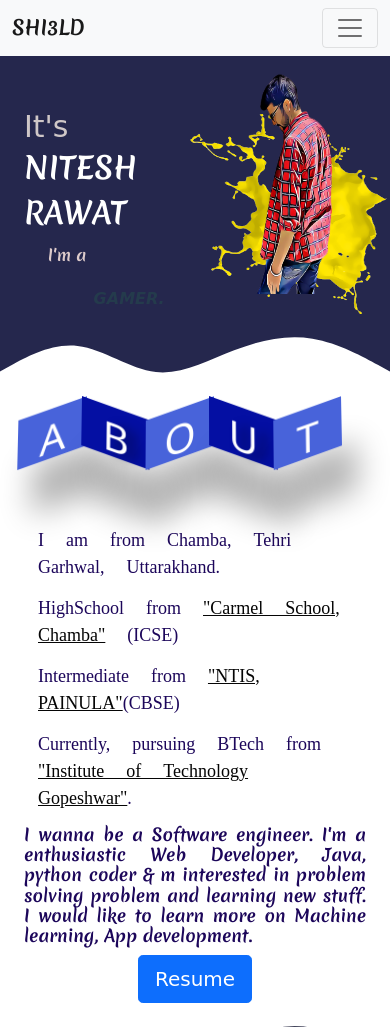
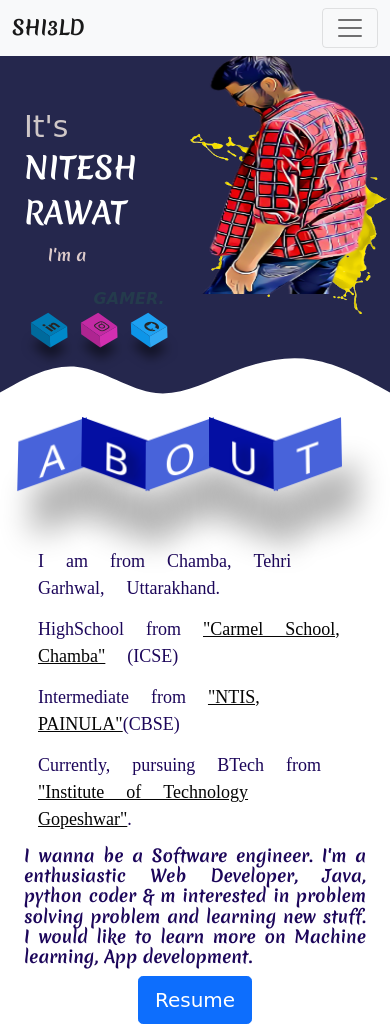
Before and after one commit to NITESH-8/nitesh-8.github.io, a plain HTML site: page index.html in a window 390 px wide. Shown: the top 1027 px of the page. Drawn offline with nearby package versions, Linux system fonts and the light colour scheme; a web font is replaced by a local one.

Commit message:
add: social media for small device

```diff
--- a/index.html
+++ b/index.html
@@ -92,20 +92,20 @@
 
         <div class="social-media">
           <ul>
-            <li>
-              <a class="social-media-a" href="#"><i class="fab fa-linkedin-in"></i></a>
+            <li class="social-media-li">
+              <a class="social-media-a" href="https://www.linkedin.com/in/nitesh-rawat-7b6527168"><i class="fab fa-linkedin-in"></i></a>
             </li>
-            <li>
-              <a class="social-media-a" href="#"><i class="fab fa-facebook-f"></i></a>
+            <li  class="social-media-li">
+              <a class="social-media-a" href="https://www.facebook.com/profile.php?id=100009232396833"><i class="fab fa-facebook-f"></i></a>
             </li>
-            <li>
-              <a class="social-media-a" href="#"><i class="fab fa-instagram"></i></a>
+            <li class="social-media-li">
+              <a class="social-media-a" href="https://www.instagram.com/_nitesh_rawat/"><i class="fab fa-instagram"></i></a>
             </li>
-            <li>
-              <a class="social-media-a" href="#"><i class="fab fa-github"></i></a>
+            <li class="social-media-li">
+              <a class="social-media-a" href="https://github.com/NITESH-8"><i class="fab fa-github"></i></a>
             </li>
-            <li>
-              <a class="social-media-a" href="#"><i class="fab fa-steam"></i></a>
+            <li class="social-media-li">
+              <a class="social-media-a" href="https://steamcommunity.com/id/SHIELDNIT"><i class="fab fa-steam"></i></a>
             </li>
           </ul>
         </div>
@@ -113,7 +113,7 @@
       <div class="col-3 top-right">
         <img class="yellow" src="yellow.png " alt="" />
 
-        <img class="mypic" src="nitesh.png " alt="" />
+        <img class="mypic" src="nitesh1.png " alt="" />
       </div>
     </div>
     <!-- <img src=".." alt="" /> -->
@@ -549,16 +549,16 @@
             <a class="footer-social-a" href="#"><i class="fab fa-linkedin-in"></i></a>
           </li>
           <li>
-            <a class="footer-social-a" href="#"><i class="fab fa-facebook-f"></i></a>
+            <a class="footer-social-a" href="https://www.facebook.com/profile.php?id=100009232396833"><i class="fab fa-facebook-f"></i></a>
           </li>
           <li>
             <a class="footer-social-a" href="#"><i class="fab fa-instagram"></i></a>
           </li>
           <li>
-            <a class="footer-social-a" href="#"><i class="fab fa-twitter"></i></a>
+            <a class="footer-social-a" href="#"><i class="fab fa-steam"></i></a>
           </li>
           <li>
-            <a class="footer-social-a" href="#"><i class="fab fa-youtube"></i></a>
+            <a class="footer-social-a" href="#"><i class="fab fa-github"></i></a>
           </li>
         </ul>
       </div>
--- a/style.css
+++ b/style.css
@@ -286,12 +286,11 @@ body {
 
 .mypic {
   position: absolute;
-  left: 53%;
-  transform: translateX(-325px);
-
-  width: 563px;
-  height: 600px;
-  z-index: 1;
+    left: 50%;
+    transform: translateX(-150px);
+    width: 300px;
+    height: 595px;
+    z-index: 1;
 }
 .desc {
   color: rgb(28, 6, 90);
@@ -852,6 +851,8 @@ li:nth-child(5) .social-media-a:after {
 li:hover .fab {
   color: #fff;
 }
+
+/* TODO social media a */
 .social-media-a {
   position: relative;
   display: block;
@@ -862,6 +863,8 @@ li:hover .fab {
   transform: perspective(1000px) rotate(-30deg) skew(25deg) translate(0, 0);
   transition: 0.5s;
 }
+/* TODO social a::before */
+
 .social-media-a:before {
   top: 10px;
   left: -20px;
@@ -869,6 +872,7 @@ li:hover .fab {
   width: 20px;
   transform: rotate(0deg) skewY(-45deg);
 }
+/* TODO social a::after */
 .social-media-a:after {
   bottom: -20px;
   left: -10px;
@@ -943,7 +947,7 @@ li:nth-child(4) .footer-social-a {
 }
 
 li:nth-child(5) .footer-social-a {
-  background-color: #f00;
+  background-color: rgb(147, 146, 228);
 }
 
 li:hover .fab {
@@ -1034,8 +1038,28 @@ li:hover .fab {
     font-size: 20px;
   }
   .social-media-a {
-    display: none;
+    width: 22px;
+    height: 23px;
+
   }
+
+  .social-media-a:before {
+    top: 6px;
+    left: -12px;
+    height: 22px;
+    width: 12px;
+  }
+  .fab{
+    line-height: 28px;
+    font-size: 14px;
+  }
+  .social-media-a:after {
+    bottom: -10px;
+    left: -5px;
+    height: 12px;
+    width: 22px;
+  }
+
   .mypic {
     transform: translateX(-170px);
     width: 340px;
@@ -1088,6 +1112,12 @@ li:hover .fab {
   }
   .project-outside {
     flex-direction: column;
+  }
+  .social-media-li:nth-child(2){
+    display: none;
+  }
+  .social-media-li:nth-child(5){
+    display: none;
   }
   .project-img {
     height: 50%;
@@ -1198,6 +1228,33 @@ li:hover .fab {
   .projects {
     width: 100%;
   }
+  .social-media-a {
+    width: 20px;
+    height: 21px;
+
+  }
+  .social-media li {
+    list-style: none;
+    margin: 0 15px;
+    /* margin-top: 50px; */
+  }
+
+  .social-media-a:before {
+    top: 5px;
+    left: -10px;
+    height: 21px;
+    width: 10px;
+}
+  .fab{
+    line-height: 20px;
+    font-size: 12px;
+  }
+  .social-media-a:after {
+    bottom: -10px;
+    left: -5px;
+    height: 10px;
+    width: 20px;}
+
   .project-img {
     height: 180px;
     width: 85%;
@@ -1257,3 +1314,8 @@ li:hover .fab {
     margin-bottom: 30px;
   }
 }
+
+@media (max-width: 500px) {
+  .name {
+    font-size: 30px;
+  }
```
Also changed, not shown: nitesh1.png (added), skill/14be993db331b25d230e08e9232a55bb_w200.webp (added).
